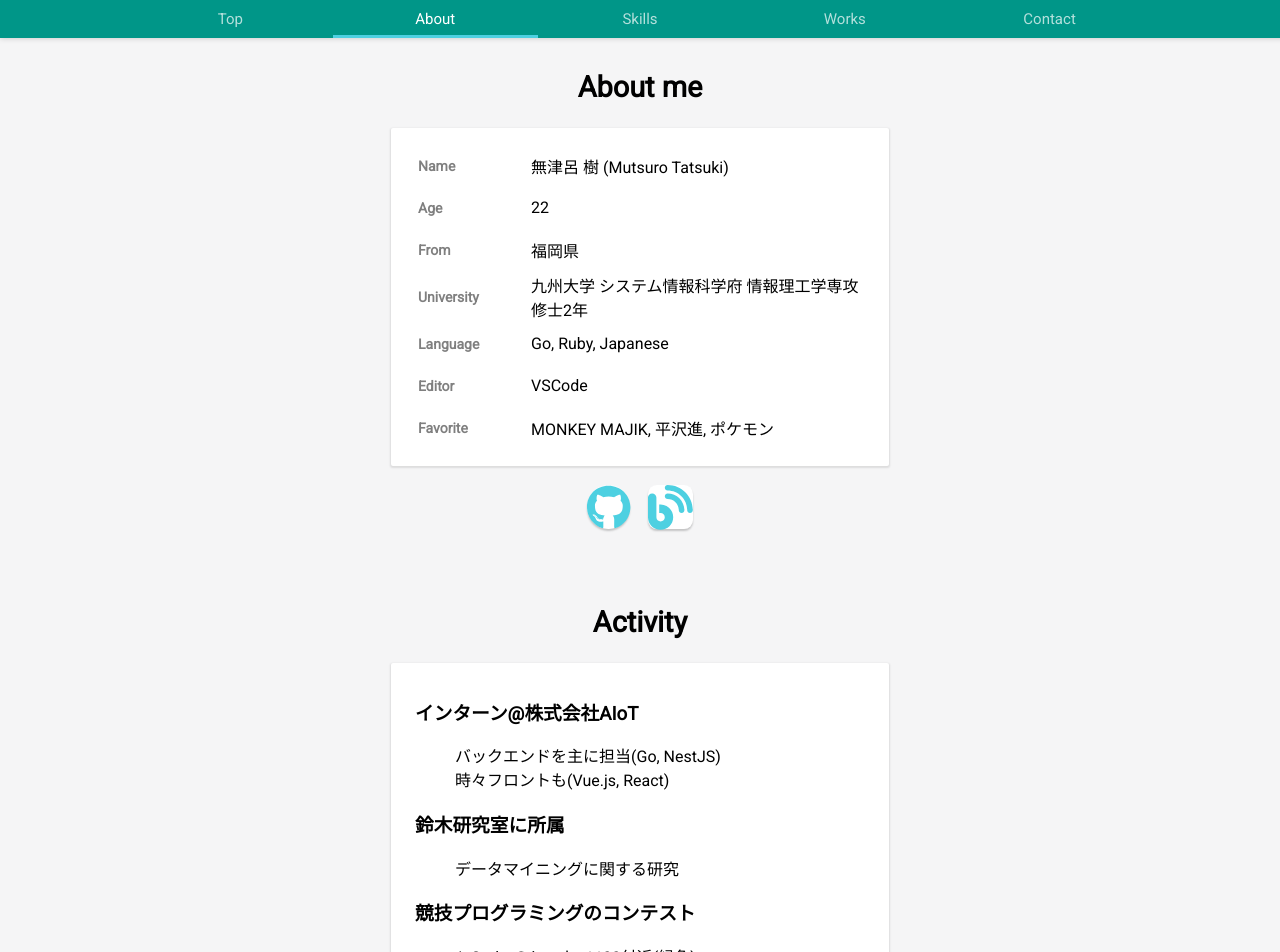
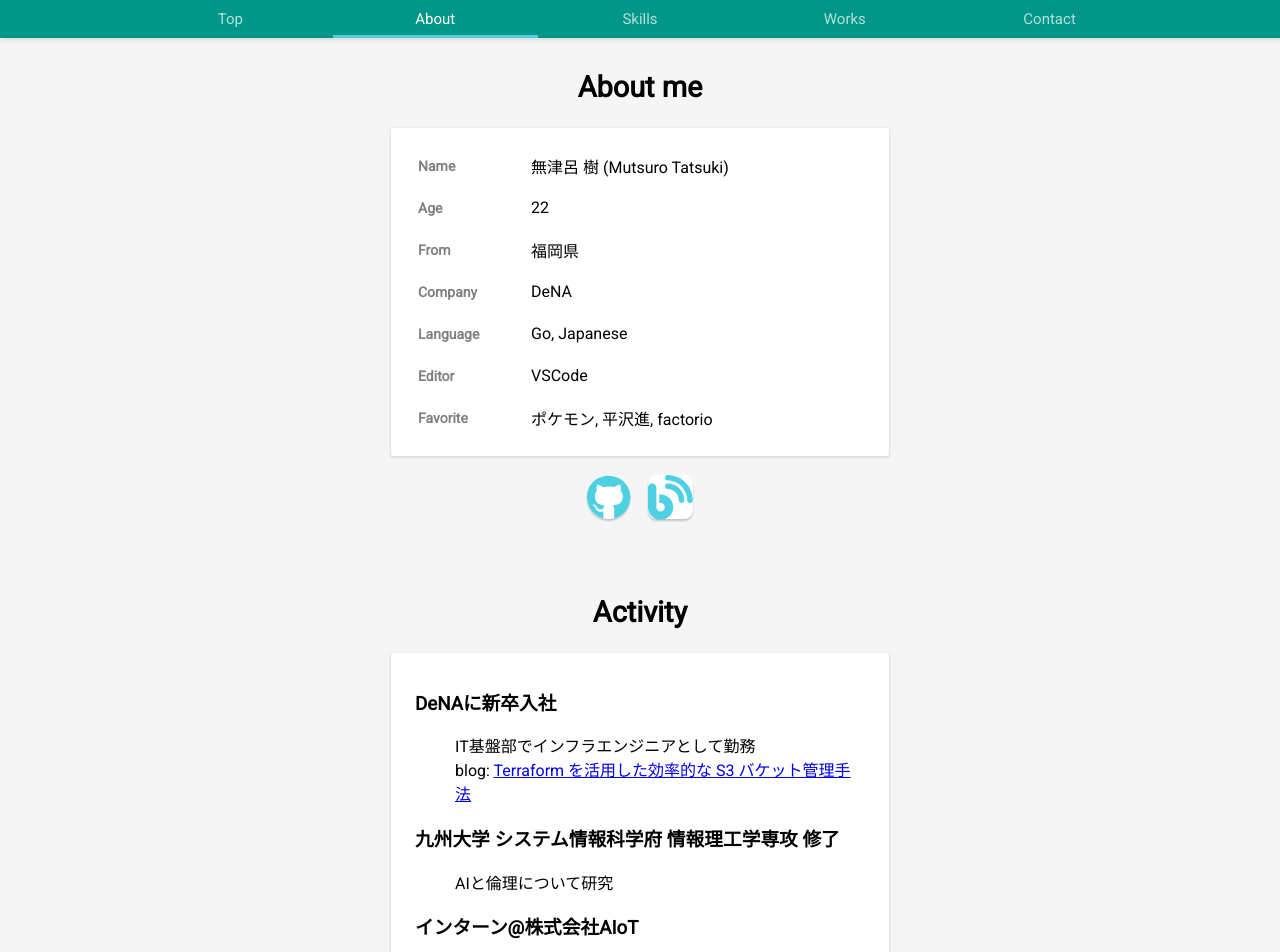
Before and after one commit to Fukkatsuso/portfolio, a Vue app: page /about in a window 1280 px wide. Shown: the top 952 px of the page. Built offline with nearby package versions, Linux system fonts and the light colour scheme.

Commit message:
update About page

```diff
--- a/src/views/About.vue
+++ b/src/views/About.vue
@@ -33,15 +33,21 @@
 
     <SubTitle name="Activity" />
     <div class="profile-activity">
+      <h3>DeNAに新卒入社</h3>
+      <ul>
+        <li>IT基盤部でインフラエンジニアとして勤務</li>
+        <li>blog: <a href="https://engineering.dena.com/blog/2024/11/terraform-s3-management/" target="_blank">Terraform を活用した効率的な S3 バケット管理手法</a></li>
+      </ul>
+
+      <h3>九州大学 システム情報科学府 情報理工学専攻 修了</h3>
+      <ul>
+        <li>AIと倫理について研究</li>
+      </ul>
+
       <h3>インターン@株式会社AIoT</h3>
       <ul>
         <li>バックエンドを主に担当(Go, NestJS)</li>
         <li>時々フロントも(Vue.js, React)</li>
-      </ul>
-
-      <h3>鈴木研究室に所属</h3>
-      <ul>
-        <li>データマイニングに関する研究</li>
       </ul>
 
       <h3>競技プログラミングのコンテスト</h3>
@@ -60,7 +66,7 @@
     <SubTitle name="Future" />
     <div class="profile-future">
       <p>使う人のことを思いやって開発できるエンジニアになりたい</p>
-      <p>サーバーサイドを中心に技術力を上げ，ゆくゆくはフルスタックを目指していきたい</p>
+      <p>サーバーサイドを中心に技術力を上げ、ゆくゆくはフルスタックを目指していきたい</p>
       <p>個人でもチームでも多くのアプリやサービスを開発したい</p>
     </div>
   </div>
@@ -92,12 +98,12 @@ export default {
           content: '福岡県',
         },
         {
-          title: 'University',
-          content: '九州大学 システム情報科学府 情報理工学専攻 修士2年',
+          title: 'Company',
+          content: 'DeNA',
         },
         {
           title: 'Language',
-          content: 'Go, Ruby, Japanese',
+          content: 'Go, Japanese',
         },
         {
           title: 'Editor',
@@ -105,7 +111,7 @@ export default {
         },
         {
           title: 'Favorite',
-          content: 'MONKEY MAJIK, 平沢進, ポケモン',
+          content: 'ポケモン, 平沢進, factorio',
         },
       ],
       githubIcon: faGithub,
```
